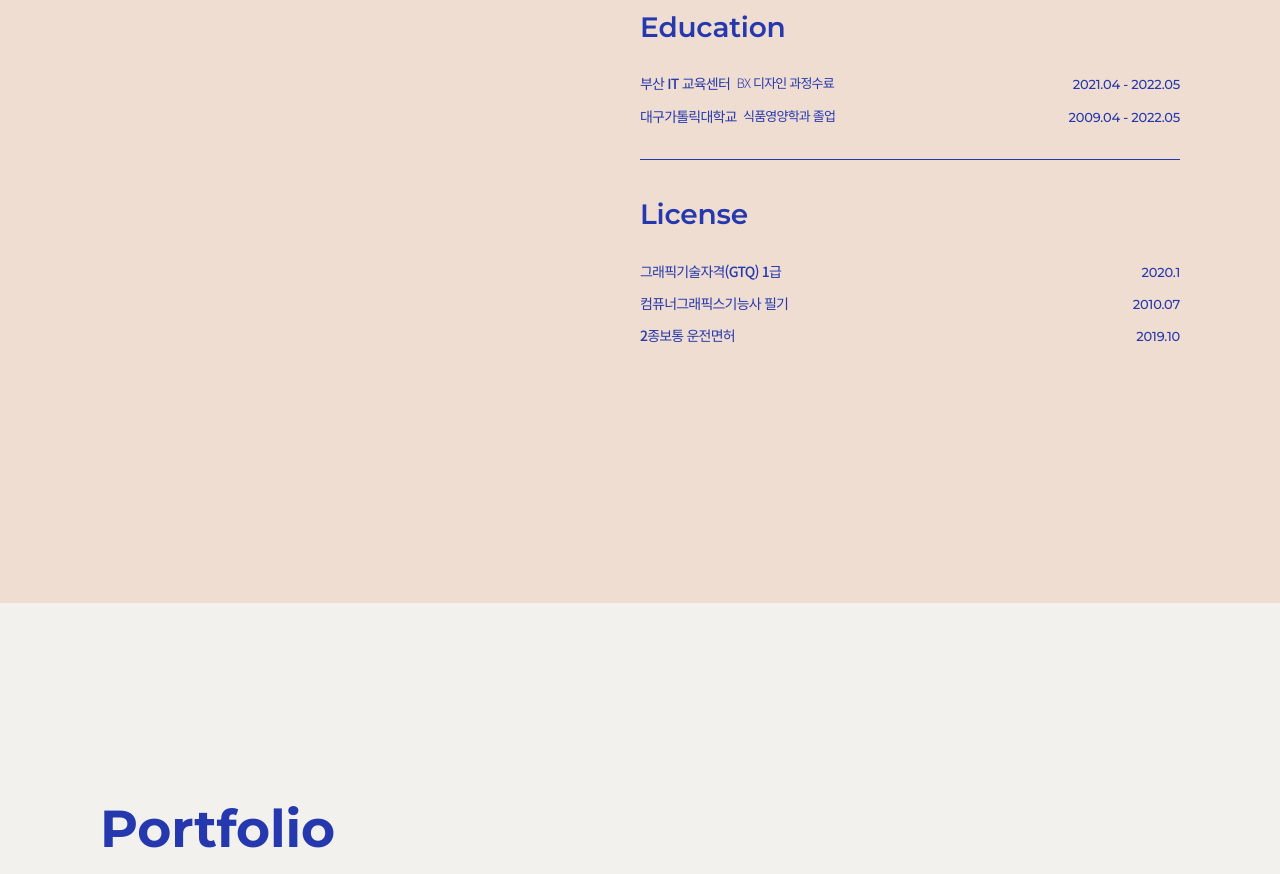
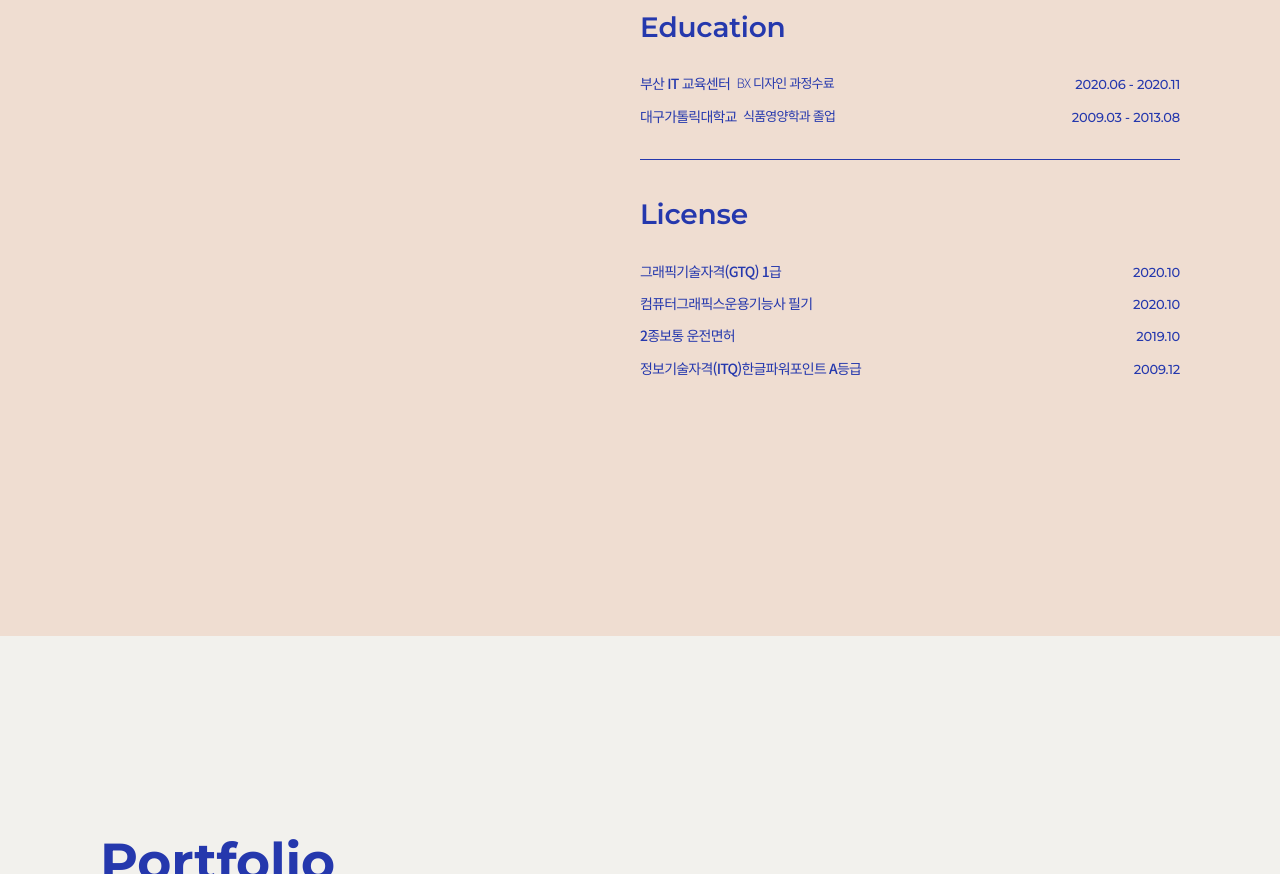
Before and after one commit to seulkiu/portfoilo2023, a plain HTML site: page index.html in a window 1280 px wide. Shown: the part 1890-2764 px from the top of the page. Drawn offline with nearby package versions, Linux system fonts and the light colour scheme.

Commit message:
work list 수정

```diff
--- a/css/index.css
+++ b/css/index.css
@@ -12,12 +12,12 @@
 }
 
 body ::-moz-selection {
-  background: #0A34A2;
+  background: #2538AD;
   color: #fff;
 }
 
 body ::selection {
-  background: #0A34A2;
+  background: #2538AD;
   color: #fff;
 }
 
--- a/index.html
+++ b/index.html
@@ -112,14 +112,14 @@
                         <p>부산 IT 교육센터</p>
                         <p>BX 디자인 과정수료</p>
                       </div>
-                      <p class="date" lang="en">2021.04 - 2022.05</p>
+                      <p class="date" lang="en">2020.06 - 2020.11</p>
                     </li>
                     <li class="list">
                       <div class="name">
                         <p>대구가톨릭대학교</p>
                         <p>식품영양학과 졸업</p>
                       </div>
-                      <p class="date" lang="en">2009.04 - 2022.05</p>
+                      <p class="date" lang="en">2009.03 - 2013.08</p>
                     </li>
                   </ul>
                 </li>
@@ -130,19 +130,25 @@
                       <div class="name">
                         <p>그래픽기술자격(GTQ) 1급</p>
                       </div>
-                      <p class="date" lang="en">2020.1</p>
+                      <p class="date" lang="en">2020.10</p>
                     </li>
                     <li class="list">
                       <div class="name">
-                        <p>컴퓨너그래픽스기능사 필기</p>
+                        <p>컴퓨터그래픽스운용기능사 필기</p>
                       </div>
-                      <p class="date" lang="en">2010.07</p>
+                      <p class="date" lang="en">2020.10</p>
                     </li>
                     <li class="list">
                       <div class="name">
                         <p>2종보통 운전면허</p>
                       </div>
                       <p class="date" lang="en">2019.10</p>
+                    </li>
+                    <li class="list">
+                      <div class="name">
+                        <p>정보기술자격(ITQ)한글파워포인트 A등급</p>
+                      </div>
+                      <p class="date" lang="en">2009.12</p>
                     </li>
                   </ul>
                 </li>
```
